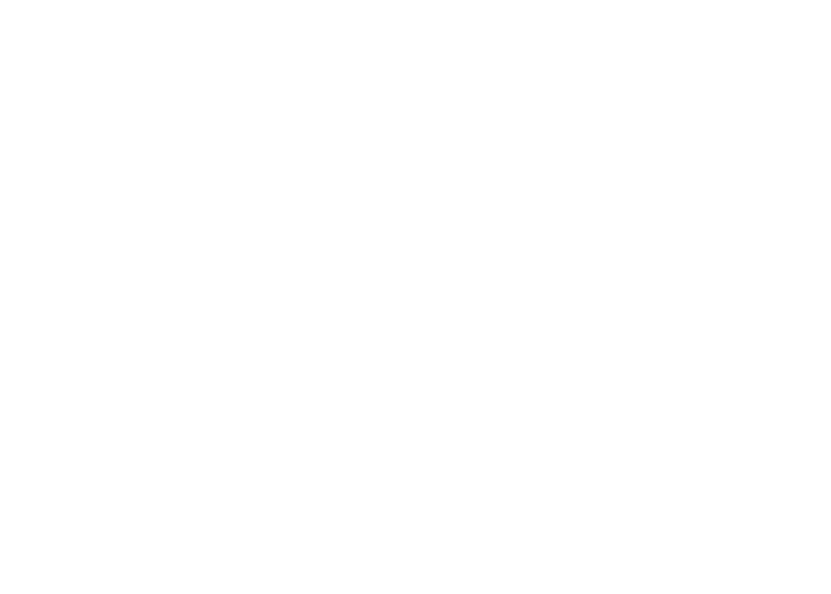
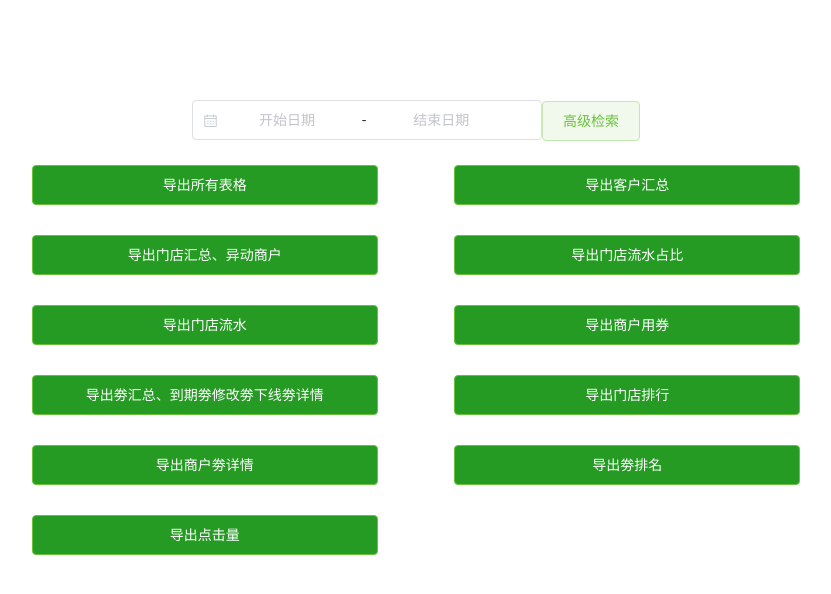
Before and after one commit to cszpf/ww-plan, a Vue app in the folder dataSystem/: page /#/tableList in a window 1280 px wide. Shown: the top 594 px of the page, without its empty margins (224-1055 px from the left). Built offline with nearby package versions, Linux system fonts and the light colour scheme.

Commit message:
增加导表页面

```diff
--- a/dataSystem/src/router/index.js
+++ b/dataSystem/src/router/index.js
@@ -25,6 +25,14 @@
         requireAuth: true
       },
       component: resolve => require(['@/views/passwd'], resolve)
+    },
+    // 导表页面
+    {
+      path: '/tableList',
+      meta: {
+        requireAuth: true
+      },
+      component: resolve => require(['@/views/tableList'], resolve)
     },
     // 主页
     {
--- a/dataSystem/src/views/login.vue
+++ b/dataSystem/src/views/login.vue
@@ -31,26 +31,20 @@
   methods: {
     submitForm () {
       let _this = this
-      console.log(this.form.username)
-      console.log(this.form.password)
-      console.log({username:this.form.username,password:this.form.password})
       const path = 'http://localhost:5000/api/signin'
-      axios.post(path, {username:this.form.username,password:this.form.password})
-      .then(function(response){
-        if(response.data.status=='ok'){
-          _this.$router.push({path: '/storesSummary'})
-        }
-        else{
-          _this.$message.error(response.data.status)
-        }
-        console.log(response);
-      })
-      .catch(function(error){
-        console.log(error);
-      })
+      axios.post(path, {username: this.form.username, password: this.form.password})
+        .then(function (response) {
+          if (response.data.status === 'ok') {
+            _this.$router.push({path: '/tableList'})
+          } else {
+            _this.$message.error(response.data.status)
+          }
+        })
+        .catch(function (error) {
+          console.log(error)
+        })
     }
   }
-
 }
 </script>
 
--- /dev/null
+++ b/dataSystem/src/views/tableList.vue
@@ -0,0 +1,119 @@
+<template>
+  <div id="tableList">
+    <div class="titie">
+      <div>
+        <el-date-picker class="pocker" type="daterange" v-model="date" start-placeholder="开始日期" end-placeholder="结束日期" value-format="yyyy-MM-dd"></el-date-picker>
+        <el-button type="success" plain @click="gotoIndex">高级检索</el-button>
+      </div>
+      <div class="tableList-button">
+          <el-button type="success" class="table-button" @click="allTableData">导出所有表格</el-button>
+          <el-button type="success" class="table-button" @click="customerSummaryData">导出客户汇总</el-button>
+      </div>
+      <div class="tableList-button">
+          <el-button type="success" class="table-button" @click="storesSummaryData">导出门店汇总、异动商户</el-button>
+          <el-button type="success" class="table-button" @click="storeBillRatioData">导出门店流水占比</el-button>
+      </div>
+      <div class="tableList-button">
+          <el-button type="success" class="table-button" @click="storesBillData">导出门店流水</el-button>
+          <el-button type="success" class="table-button" @click="commodityCouponsData">导出商户用券</el-button>
+      </div>
+      <div class="tableList-button">
+          <el-button type="success" class="table-button" @click="securitiesSummaryData">导出劵汇总、到期劵修改劵下线劵详情</el-button>
+          <el-button type="success" class="table-button" @click="storeRankingData">导出门店排行</el-button>
+      </div>
+      <div class="tableList-button">
+          <el-button type="success" class="table-button" @click="commodityCouponsDetailsData">导出商户劵详情</el-button>
+          <el-button type="success" class="table-button" @click="stocklistData">导出劵排名</el-button>
+      </div>
+      <div class="tableList-button1">
+          <el-button type="success" class="table-button" @click="pageviewData">导出点击量</el-button>
+      </div>
+    </div>
+  </div>
+</template>
+<script>
+export default {
+  data () {
+    return {
+      date: ''
+    }
+  },
+  methods: {
+    allTableData () {
+      console.log('导出所有表格')
+    },
+    customerSummaryData () {
+      console.log('导出客户汇总')
+    },
+    storesSummaryData () {
+      console.log('门店汇总、异动商户')
+    },
+    storeBillRatioData () {
+      console.log('门店流水占比')
+    },
+    storesBillData () {
+      console.log('门店流水')
+    },
+    commodityCouponsData () {
+      console.log('商户用劵')
+    },
+    securitiesSummaryData () {
+      console.log('劵汇总')
+    },
+    storeRankingData () {
+      console.log('门店排行')
+    },
+    commodityCouponsDetailsData () {
+      console.log('商户用劵详情')
+    },
+    stocklistData () {
+      console.log('劵排名')
+    },
+    pageviewData () {
+      console.log('点击量')
+    },
+    gotoIndex () {
+      let _this = this
+      _this.$router.push({path: '/storesSummary'})
+    }
+  }
+}
+</script>
+
+<style scoped>
+  #tableList {
+  height: 100vh;
+  width: 100%;
+  }
+  .titie {
+    width: 100%;
+    margin-top: 100px;
+    display: flex;
+    flex-direction: column;
+    justify-content:flex-start;
+    align-items: center;
+  }
+  .pocker {
+    margin-bottom: 25px;
+  }
+  .tableList {
+      margin-top: 50px;
+  }
+  .tableList-button {
+    width:60%;
+    display: flex;
+    flex-direction: row;
+    justify-content: space-between;
+  }
+  .tableList-button1 {
+    width: 60%;
+  }
+  .table-button {
+    background: #259B24;
+    width: 45%;
+    margin-bottom: 30px;
+  }
+  .table-button:hover {
+    opacity: 0.7;
+  }
+</style>
```
